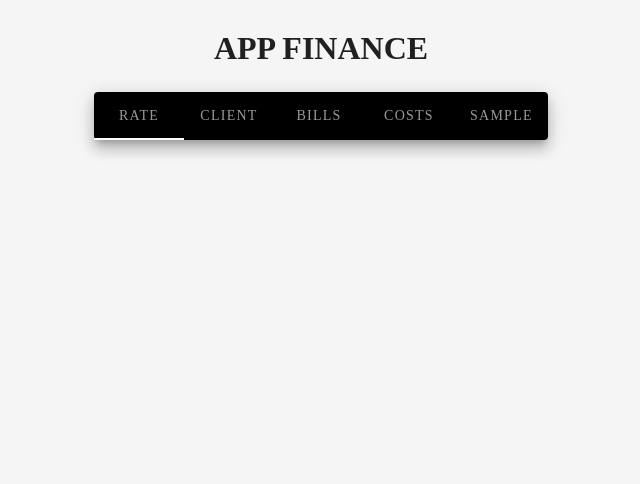
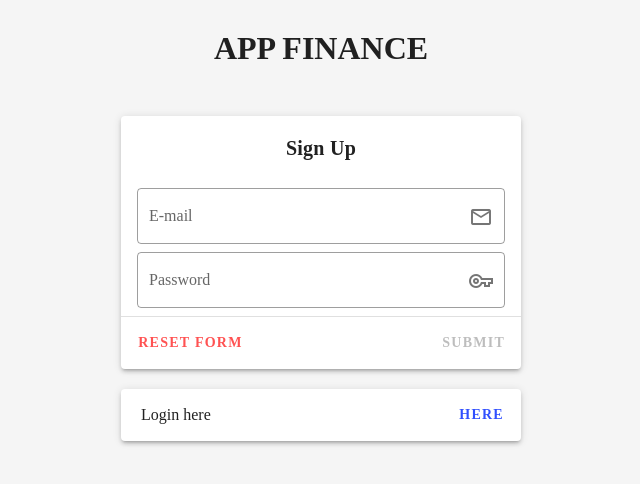
Before and after one commit to JulioSalazar12/app-finanzas, a Vue app: page /sign-up in a window 1280 px wide. Shown: the top 484 px of the page, without its empty margins (319-959 px from the left). Built offline with nearby package versions, Linux system fonts and the light colour scheme.

Commit message:
feat: log-in added

```diff
--- a/package.json
+++ b/package.json
@@ -12,7 +12,8 @@
     "core-js": "^3.6.5",
     "vue": "^2.6.11",
     "vue-router": "^3.2.0",
-    "vuetify": "^2.4.0"
+    "vuetify": "^2.4.0",
+    "vuex": "^3.6.2"
   },
   "devDependencies": {
     "@vue/cli-plugin-babel": "~4.5.0",
--- a/src/App.vue
+++ b/src/App.vue
@@ -1,7 +1,12 @@
 <template>
   <v-app>
+    <v-app-bar v-if="val" dark absolute app>
+      <v-toolbar-title class="font-weight-bold my-auto"><v-icon class="mr-1 py-1">mdi-school</v-icon>Asimov</v-toolbar-title>
+      <v-spacer></v-spacer>
+      <v-btn depressed outlined rounded class="text-capitalize mx-1" @click="logOut">Log out<v-icon class="ml-2">mdi-logout-variant</v-icon></v-btn>
+    </v-app-bar>
     <h1 class="mt-6 font-weight-bold mx-auto">APP FINANCE</h1>
-    <v-hover>
+    <v-hover v-if="val">
       <template v-slot:default="{ hover }">
         <v-card :class="`elevation-${hover ? 20 : 10}`" class="mx-auto my-5 transition-swing">
           <v-tabs centered background-color="black" dark>
@@ -24,9 +29,29 @@
 
 <script>
 // @ is an alias to /src
-
+import router from "@/router";
 export default {
   name: 'App',
+  data: () => ({
+    val: true,
+  }),
+  updated() {
+    this.val = this.$store.state.authenticated;
+  },
+  mounted() {
+    if(!localStorage.getItem('user')){
+      this.val = false;
+      router.push("/sign-up");
+    }else
+      this.val = true;
+  },
+  methods: {
+    logOut() {
+      localStorage.removeItem('user');
+      this.$store.dispatch('changeAuthenticatedFalseAction');
+      router.push("/log-in")
+    }
+  }
 }
 </script>
 
--- /dev/null
+++ b/src/log-in/pages/log-in.vue
@@ -0,0 +1,132 @@
+<template>
+  <div class="log-in mt-15 pt-15">
+    <v-container class="mt-5 px-4">
+      <v-row>
+        <v-col cols="12" align="center">
+          <v-hover>
+            <template v-slot:default="{ hover }">
+              <v-card max-width="400" :class="`elevation-${hover ? 24 : 3}`" class="transition-swing" >
+                <v-card-title class="justify-center font-weight-bold mb-2">Log In</v-card-title>
+
+                <v-card-text class="pb-0">
+                  <v-form ref="form" lazy-validation>
+                    <v-text-field
+                        v-model="email"
+                        :rules="emailRules"
+                        label="E-mail"
+                        placeholder="example@mail.com"
+                        required outlined
+                    >
+                      <template v-slot:append>
+                        <v-tooltip bottom>
+                          <template v-slot:activator="{ on }">
+                            <v-icon v-on="on">mdi-email-outline</v-icon>
+                          </template>
+                          Write here the email you registered
+                        </v-tooltip>
+                      </template>
+                    </v-text-field>
+                    <v-text-field
+                        v-model="password"
+                        :rules="passwordRules"
+                        label="Password"
+                        placeholder="*******"
+                        type="password"
+                        required outlined
+                    >
+                      <template v-slot:append>
+                        <v-tooltip bottom>
+                          <template v-slot:activator="{ on }">
+                            <v-icon v-on="on">mdi-key-outline</v-icon>
+                          </template>
+                          Your password is not displayed
+                        </v-tooltip>
+                      </template>
+                    </v-text-field>
+                  </v-form>
+                </v-card-text>
+
+                <v-divider></v-divider>
+
+                <v-card-actions>
+                  <v-btn color="error"
+                         class="font-weight-bold"
+                         text @click="reset">
+                    Reset Form
+                  </v-btn>
+                  <v-spacer></v-spacer>
+                  <v-btn
+                         class="font-weight-bold"
+                         color="indigo accent-4"
+                         text @click="submit">
+                    Submit
+                  </v-btn>
+                </v-card-actions>
+              </v-card>
+            </template>
+          </v-hover>
+        </v-col>
+      </v-row>
+    </v-container>
+    <!--<v-snackbar v-model="snackbar" color="error" dark>
+      {{ text }}
+      <template v-slot:action="{ attrs }">
+        <v-btn text v-bind="attrs" @click="snackbar = false">
+          Close
+        </v-btn>
+      </template>
+    </v-snackbar>-->
+  </div>
+</template>
+
+<script>
+import LoginService from '@/log-in/services/log-in.service'
+import router from "@/router";
+
+export default {
+  name: "log-in",
+  data: ()=>({
+    email: '',
+    password: '',
+    found: false,
+    usuario: {
+      id: '',
+      contrasena: '',
+      correo: '',
+    },
+    passwordRules: [
+      v => !!v || 'Password is required',
+    ],
+    emailRules: [
+      v => !!v || 'E-mail is required',
+      v => /.+@.+\..+/.test(v) || 'E-mail must be valid',
+    ],
+  }),
+  created() {
+    this.found=false;
+  },
+  methods: {
+    reset () {
+      this.$refs.form.reset()
+    },
+    submit(){
+      LoginService.FindByEmail(this.email)
+          .then((response) => {
+            this.usuario=response.data;
+            localStorage.setItem('user', JSON.stringify(this.usuario));
+            this.$store.dispatch('changeAuthenticatedTrueAction')
+            router.push('/')
+            console.log(response.data);
+          })
+          .catch(e=>{
+            this.found=false;
+            console.log(e);
+          })
+    }
+  }
+}
+</script>
+
+<style scoped>
+
+</style>
--- /dev/null
+++ b/src/log-in/services/log-in.service.js
@@ -0,0 +1,10 @@
+import http from '@/core/http-common'
+class LoginService {
+    endpoint = 'usuario';
+
+    FindByEmail(email){
+        return http.get(`${this.endpoint}/${email}`)
+    }
+}
+
+export default new LoginService();
--- a/src/main.js
+++ b/src/main.js
@@ -2,11 +2,13 @@ import Vue from 'vue'
 import App from './App.vue'
 import vuetify from './plugins/vuetify'
 import router from './router'
+import store from './store'
 
 Vue.config.productionTip = false
 
 new Vue({
   vuetify,
   router,
+  store,
   render: h => h(App)
 }).$mount('#app')
--- a/src/router/index.js
+++ b/src/router/index.js
@@ -40,6 +40,16 @@ const routes = [
     // this generates a separate chunk (about.[hash].js) for this route
     // which is lazy-loaded when the route is visited.
     component: () => import(/* webpackChunkName: "costs" */ '@/costs/pages/costs')
+  },
+  {
+    path: '/log-in',
+    name: 'log-in',
+    component: ()=>import('@/log-in/pages/log-in')
+  },
+  {
+    path: '/sign-up',
+    name: 'sign-up',
+    component: ()=>import('@/sign-up/pages/sign-up')
   }
 ]
 
--- /dev/null
+++ b/src/sign-up/pages/sign-up.vue
@@ -0,0 +1,110 @@
+<template>
+  <div class="sign-up">
+    <v-container class="mt-5 px-4">
+      <v-row>
+        <v-col cols="12" align="center">
+          <v-hover>
+            <template v-slot:default="{ hover }">
+              <v-card max-width="400" :class="`elevation-${hover ? 24 : 3}`" class="transition-swing" >
+                <v-card-title class="justify-center font-weight-bold mb-2">Sign Up</v-card-title>
+
+                <v-card-text class="pb-0">
+                  <v-form ref="form" v-model="valid" lazy-validation>
+                    <v-text-field
+                        class="mb-2"
+                        hide-details="auto"
+                        v-model="email"
+                        :rules="emailRules"
+                        label="E-mail"
+                        placeholder="example@mail.com"
+                        required outlined
+                    >
+                      <template v-slot:append>
+                        <v-tooltip right>
+                          <template v-slot:activator="{ on }">
+                            <v-icon v-on="on">mdi-email-outline</v-icon>
+                          </template>
+                          Write here the email you registered
+                        </v-tooltip>
+                      </template>
+                    </v-text-field>
+
+                    <v-text-field
+                        class="mb-2"
+                        hide-details="auto"
+                        v-model="password"
+                        :rules="passwordRules"
+                        label="Password"
+                        placeholder="*******"
+                        type="password"
+                        required outlined
+                    >
+                      <template v-slot:append>
+                        <v-tooltip right>
+                          <template v-slot:activator="{ on }">
+                            <v-icon v-on="on">mdi-key-outline</v-icon>
+                          </template>
+                          Your password is not displayed
+                        </v-tooltip>
+                      </template>
+                    </v-text-field>
+                  </v-form>
+                </v-card-text>
+
+                <v-divider></v-divider>
+
+                <v-card-actions>
+                  <v-btn color="error"
+                         class="font-weight-bold"
+                         text @click="reset">
+                    Reset Form
+                  </v-btn>
+                  <v-spacer></v-spacer>
+                  <v-btn :disabled="!valid"
+                         class="font-weight-bold"
+                         color="indigo accent-4"
+                         text @click="submit">
+                    Submit
+                  </v-btn>
+                </v-card-actions>
+              </v-card>
+            </template>
+          </v-hover>
+          <v-hover>
+            <template v-slot:default="{ hover }">
+              <v-card max-width="400" :class="`elevation-${hover ? 24 : 3}`" class="transition-swing mt-5 flex">
+                <v-card-actions class="pl-5">
+                  Login here
+                  <v-spacer></v-spacer>
+                  <v-btn text class="font-weight-bold"
+                         color="indigo accent-4" to="/log-in">Here</v-btn>
+                </v-card-actions>
+              </v-card>
+            </template>
+          </v-hover>
+        </v-col>
+      </v-row>
+    </v-container>
+    <!--<v-snackbar v-model="snackbar" :color=color dark>
+      {{ text }}
+      <template v-slot:action="{ attrs }">
+        <v-btn text v-bind="attrs" @click="snackbar = false">
+          Close
+        </v-btn>
+      </template>
+    </v-snackbar>-->
+  </div>
+</template>
+
+<script>
+export default {
+  name: "sign-up",
+  mounted() {
+    this.$store.dispatch('changeAuthenticatedFalseAction')
+  },
+}
+</script>
+
+<style scoped>
+
+</style>
--- /dev/null
+++ b/src/store/index.js
@@ -0,0 +1,26 @@
+import Vue from 'vue'
+import Vuex from 'vuex'
+
+Vue.use(Vuex)
+
+export default new Vuex.Store({
+    state: {
+        authenticated: true
+    },
+    mutations: {
+        changeAuthenticatedTrue ( state ) {
+            state.authenticated = true
+        },
+        changeAuthenticatedFalse ( state ) {
+            state.authenticated = false
+        }
+    },
+    actions: {
+        changeAuthenticatedTrueAction ( context ) {
+            context.commit('changeAuthenticatedTrue');
+        },
+        changeAuthenticatedFalseAction ( context ) {
+            context.commit('changeAuthenticatedFalse');
+        }
+    }
+})
```
Also changed, not shown: 1 other file (tests, documents, lock files or other folders).
